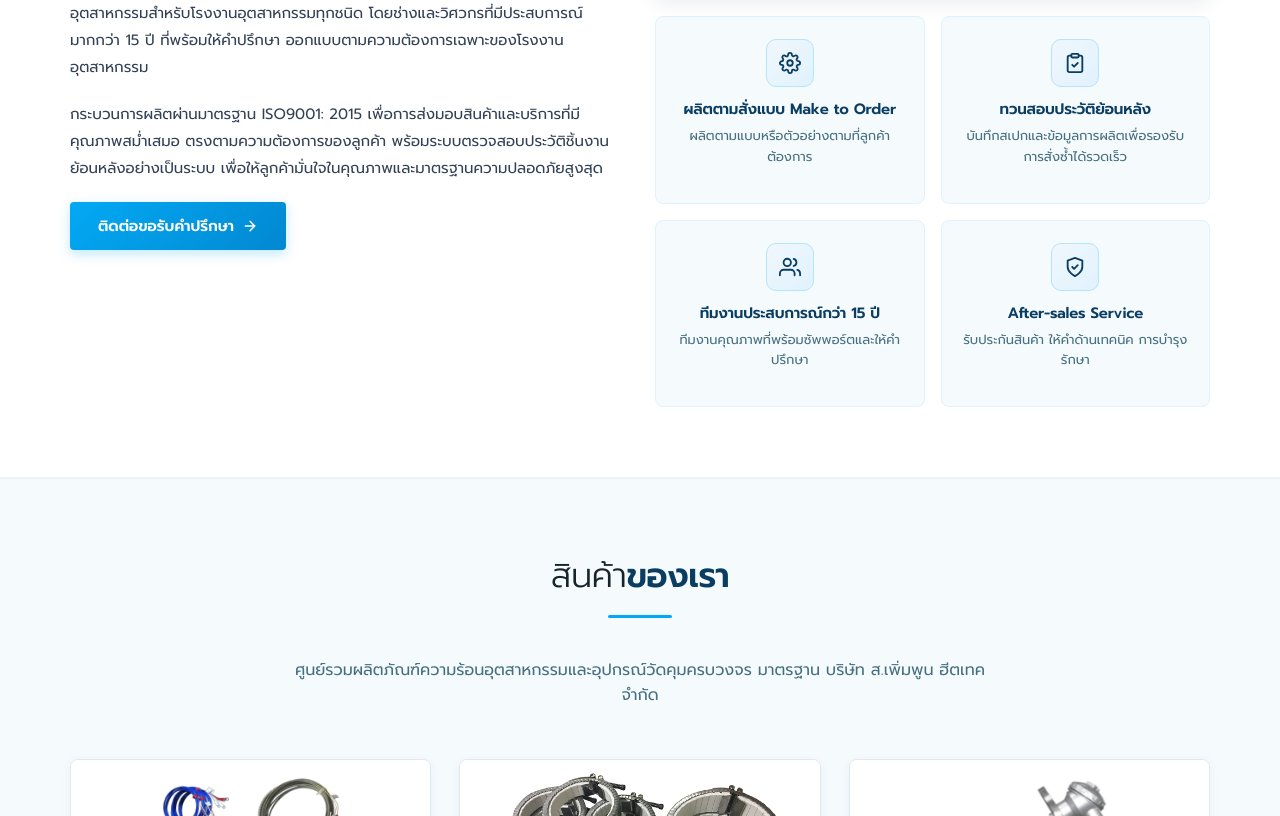
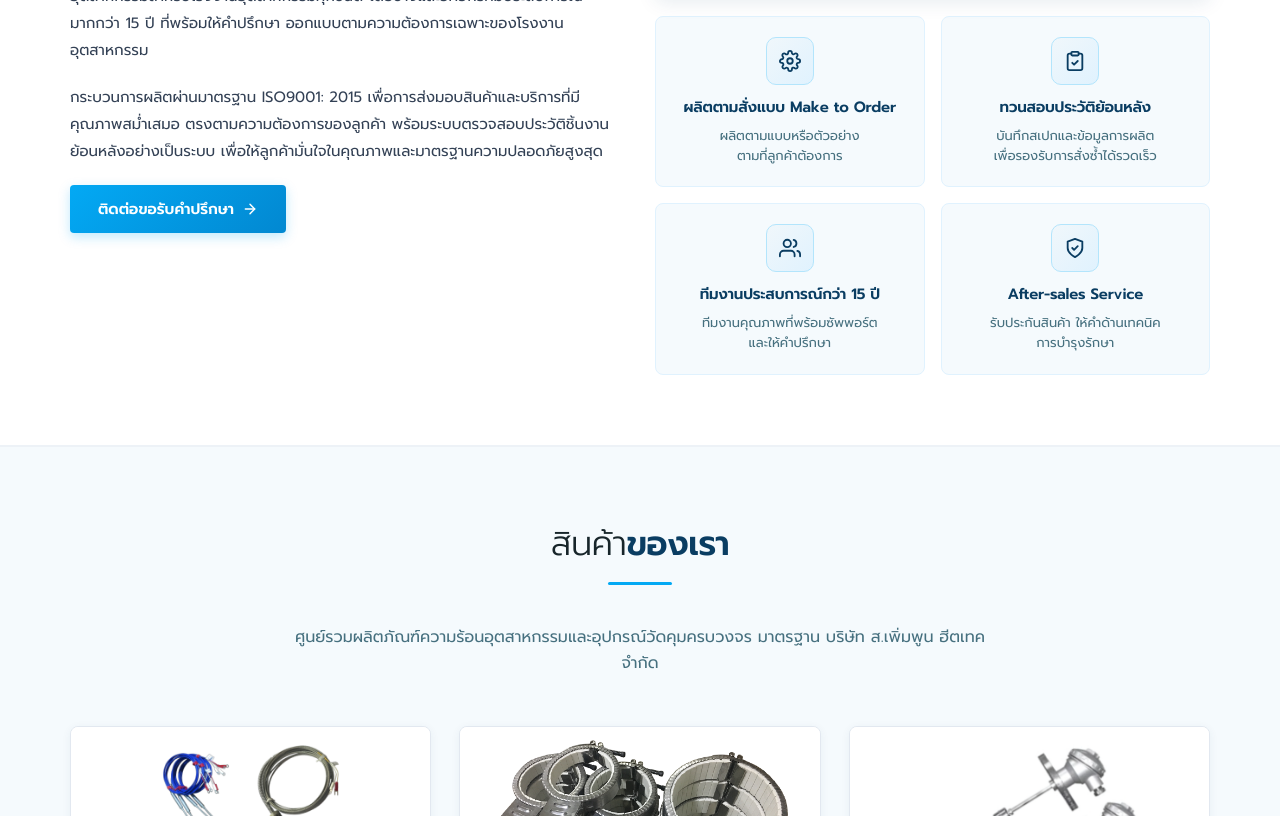
Before and after one commit to chayuthdr-sys/Side1, a website: page index.html in a window 1280 px wide. Shown: the part 942-1758 px from the top of the page. Drawn offline with Linux system fonts and the light colour scheme.

Commit message:
Improve feature cards layout and balance text lines cleanly

```diff
--- a/css/theme.css
+++ b/css/theme.css
@@ -406,9 +406,13 @@ h1, h2, h3, h4, h5, h6 {
   background-color: var(--bg-ice);
   border: 1px solid #e0f2fe;
   border-radius: var(--radius-md);
-  padding: 22px 18px;
+  padding: 20px 14px;
   text-align: center;
   transition: all 0.3s ease;
+  display: flex;
+  flex-direction: column;
+  align-items: center;
+  justify-content: center;
 }
 
 .feature-card:hover {
@@ -445,6 +449,15 @@ h1, h2, h3, h4, h5, h6 {
   margin: 0;
   color: var(--primary-dark);
   line-height: 1.4;
+  white-space: nowrap;
+}
+
+.feature-card p {
+  font-size: 13px;
+  line-height: 1.55;
+  color: #46707f;
+  margin: 8px 0 0 0;
+  text-align: center;
 }
 
 @media (max-width: 991px) {
--- a/index.html
+++ b/index.html
@@ -210,7 +210,7 @@
                 </svg>
               </div>
               <h3>ผลิตตามสั่งแบบ Make to Order</h3>
-              <p style="font-size: 13px; color: #46707f; margin-top: 6px;">ผลิตตามแบบหรือตัวอย่างตามที่ลูกค้าต้องการ</p>
+              <p>ผลิตตามแบบหรือตัวอย่าง<br>ตามที่ลูกค้าต้องการ</p>
             </div>
             <div class="feature-card">
               <div class="feature-icon-box">
@@ -221,7 +221,7 @@
                 </svg>
               </div>
               <h3>ทวนสอบประวัติย้อนหลัง</h3>
-              <p style="font-size: 13px; color: #46707f; margin-top: 6px;">บันทึกสเปกและข้อมูลการผลิตเพื่อรองรับการสั่งซ้ำได้รวดเร็ว</p>
+              <p>บันทึกสเปกและข้อมูลการผลิต<br>เพื่อรองรับการสั่งซ้ำได้รวดเร็ว</p>
             </div>
             <div class="feature-card">
               <div class="feature-icon-box">
@@ -233,7 +233,7 @@
                 </svg>
               </div>
               <h3>ทีมงานประสบการณ์กว่า 15 ปี</h3>
-              <p style="font-size: 13px; color: #46707f; margin-top: 6px;">ทีมงานคุณภาพที่พร้อมซัพพอร์ตและให้คำปรึกษา</p>
+              <p>ทีมงานคุณภาพที่พร้อมซัพพอร์ต<br>และให้คำปรึกษา</p>
             </div>
             <div class="feature-card">
               <div class="feature-icon-box">
@@ -243,7 +243,7 @@
                 </svg>
               </div>
               <h3>After-sales Service</h3>
-              <p style="font-size: 13px; color: #46707f; margin-top: 6px;">รับประกันสินค้า ให้คำด้านเทคนิค การบำรุงรักษา</p>
+              <p>รับประกันสินค้า ให้คำด้านเทคนิค<br>การบำรุงรักษา</p>
             </div>
           </div>
         </div>
```
